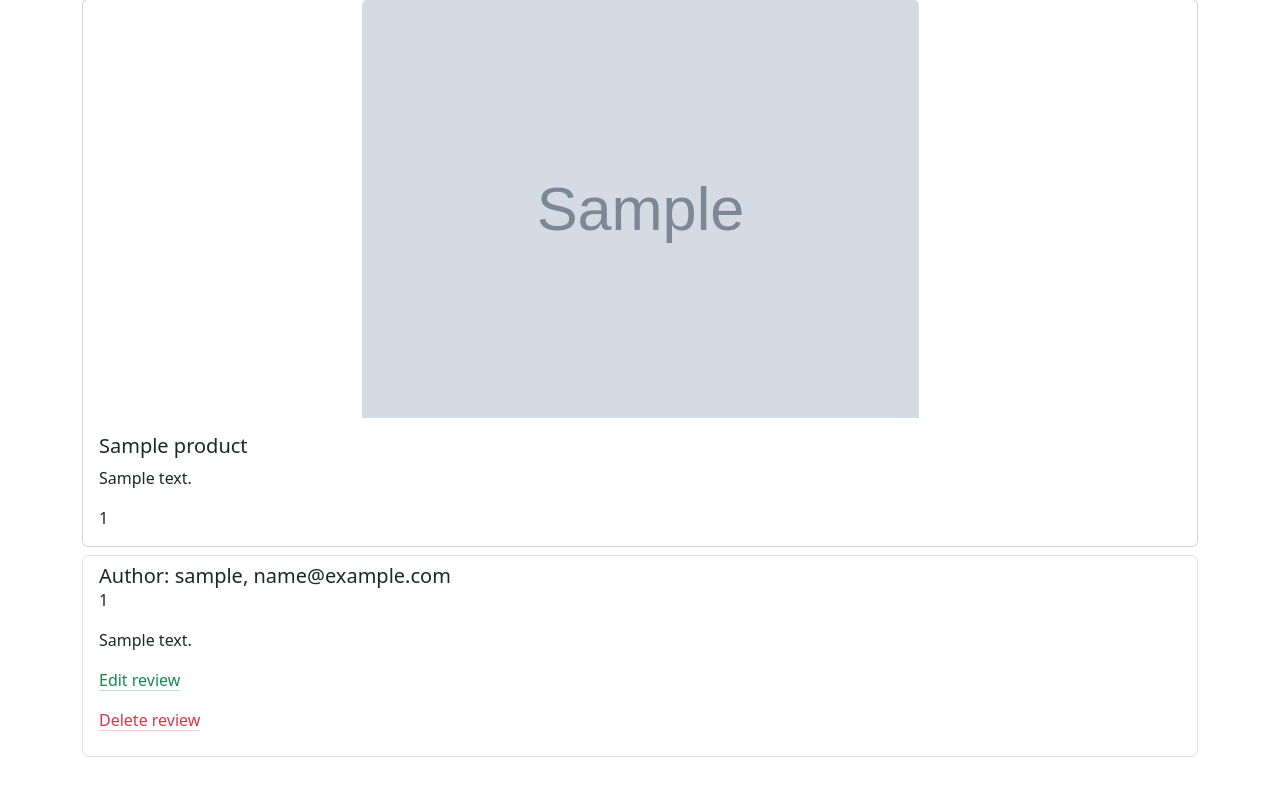
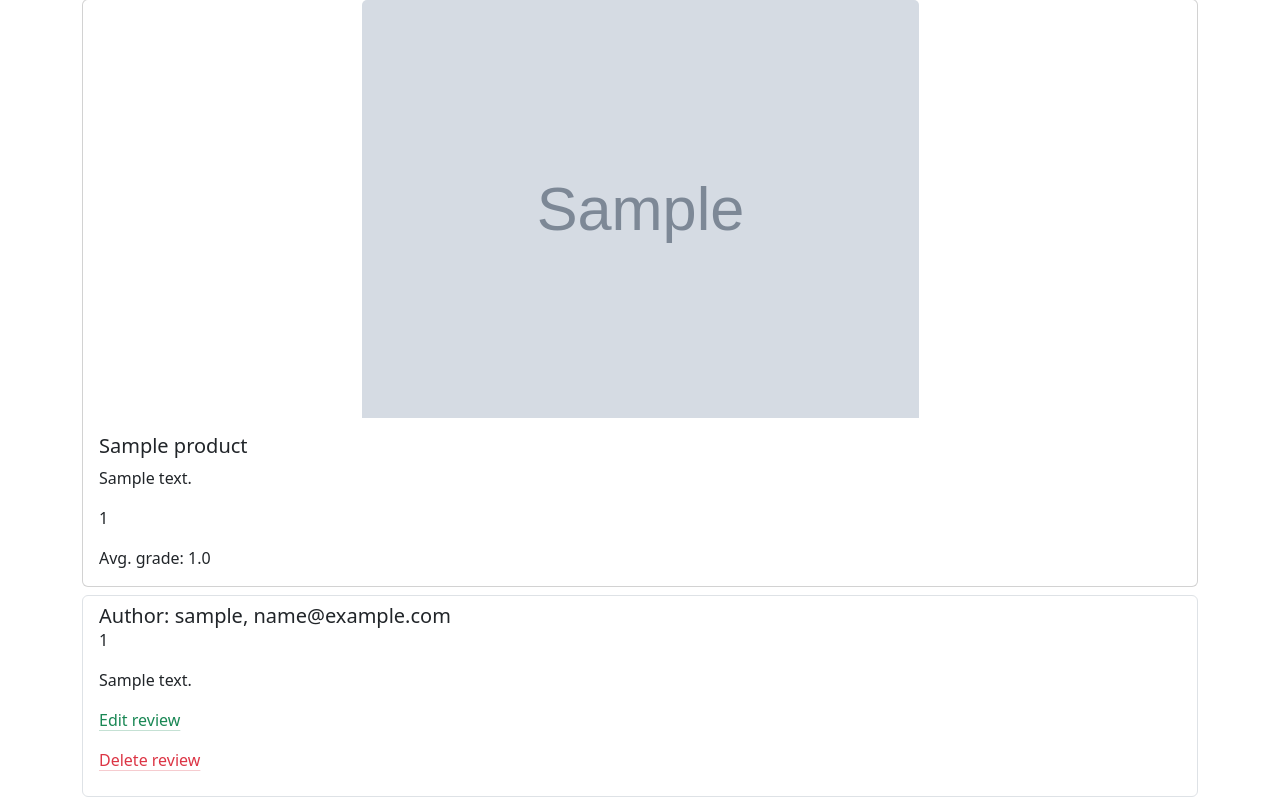
Before and after one commit to Vityaendless/otzovik_task, a Django app: page /product/1/ in a window 1280 px wide. Shown: the part 113-914 px from the top of the page. Before the commit the page ends 870 px from the top, so only its background shows below. Run offline with Django 5.2, Linux system fonts and the light colour scheme; tables that the repository leaves empty hold one stand-in row (values such as "Sample post"); grey boxes marked "Sample" are stand-in pictures.

Commit message:
added avg grade and rating system

```diff
--- /dev/null
+++ b/source/webapp/helpers.py
@@ -0,0 +1,7 @@
+class Helper:
+    @staticmethod
+    def get_avg(data, length):
+        total = 0
+        for item in data:
+            total += item.grade
+        return total / length
--- a/source/webapp/models.py
+++ b/source/webapp/models.py
@@ -27,6 +27,7 @@ class Product(AbstractModel):
     category = models.CharField(max_length=30, null=False, blank=False, verbose_name='Category', choices=categories)
     description = models.TextField(max_length=500, null=True, blank=True, verbose_name="Description")
     img = models.ImageField(upload_to='publications_images', null=True, blank=True, verbose_name='Avatar')
+    avg_grade = models.FloatField(default=0, verbose_name='Avg grade')
 
     def __str__(self):
         return self.title
--- a/source/webapp/templates/products/product_details.html
+++ b/source/webapp/templates/products/product_details.html
@@ -13,6 +13,7 @@
             <h5 class="card-title">{{ product.title }}</h5>
             <p class="card-text">{{ product.description }}</p>
             <p class="card-text">{{ product.category }}</p>
+            <p class="card-text">Avg. grade: {{ product.avg_grade }}</p>
         </div>
     </div>
     <ul class="list-group">
--- a/source/webapp/views/products_views.py
+++ b/source/webapp/views/products_views.py
@@ -2,9 +2,11 @@ from django.views.generic import ListView, CreateView, DetailView, UpdateView, D
 from django.db.models import Q
 from django.utils.http import urlencode
 from django.urls import reverse_lazy
+from django.shortcuts import get_object_or_404
 
 from ..models import Product
 from ..forms import SimpleSearchForm, ProductForm
+from ..helpers import Helper
 
 
 class IndexView(ListView):
@@ -56,6 +58,14 @@ class ProductView(DetailView):
     model = Product
     template_name = 'products/product_details.html'
 
+    def dispatch(self, request, *args, **kwargs):
+        product = get_object_or_404(Product, pk=self.kwargs.get('pk'))
+        reviews_count = product.reviews.count()
+        if reviews_count >= 1:
+            product.avg_grade = Helper.get_avg(product.reviews.all(), reviews_count)
+            product.save()
+        return super().dispatch(request, *args, **kwargs)
+
     def get_context_data(self, **kwargs):
         context = super().get_context_data(**kwargs)
         context['reviews'] = self.object.reviews.all()
```
Also changed, not shown: source/webapp/migrations/0009_product_avg_grade.py (added), source/webapp/migrations/0010_alter_product_avg_grade.py (added).
